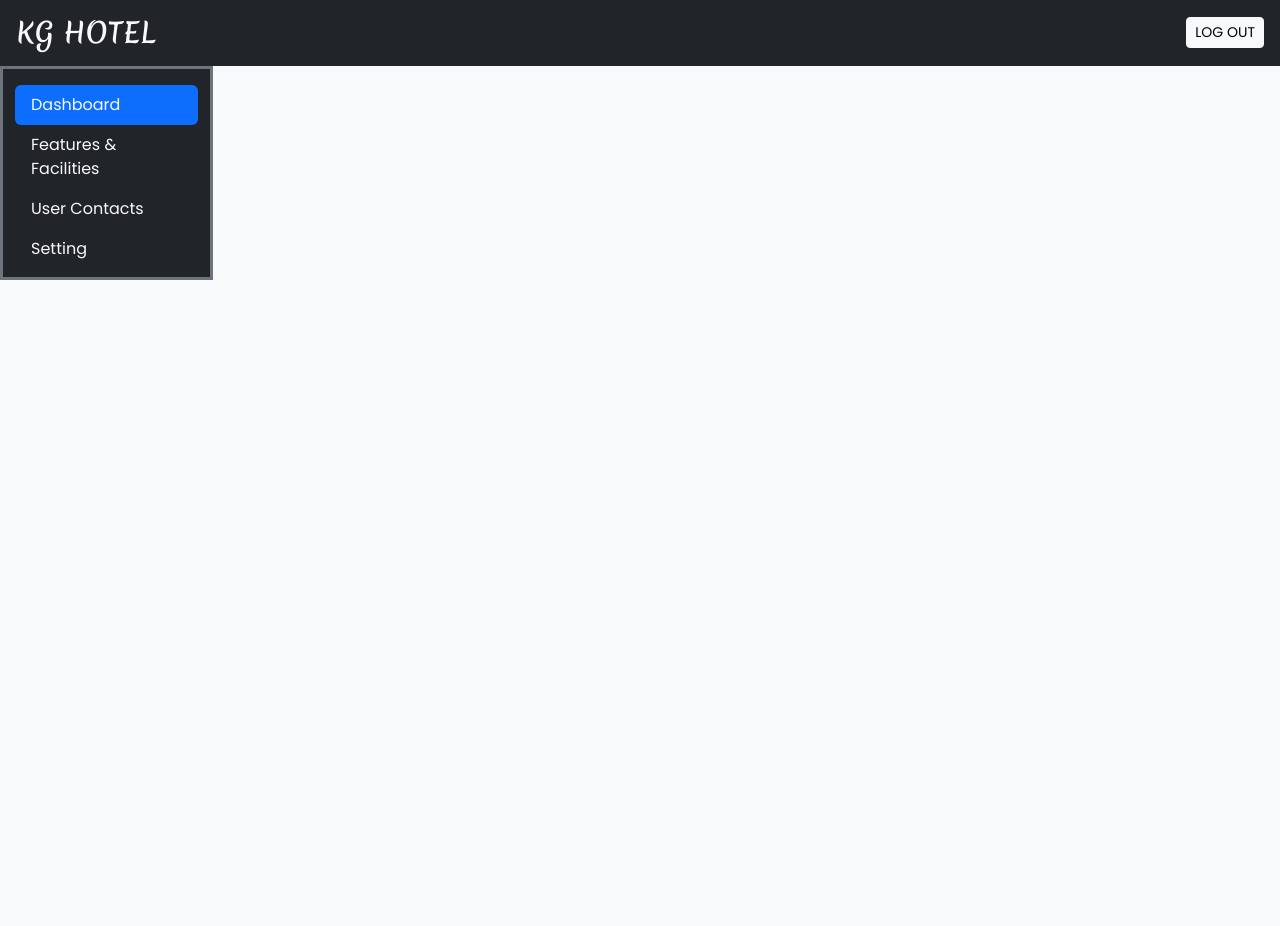
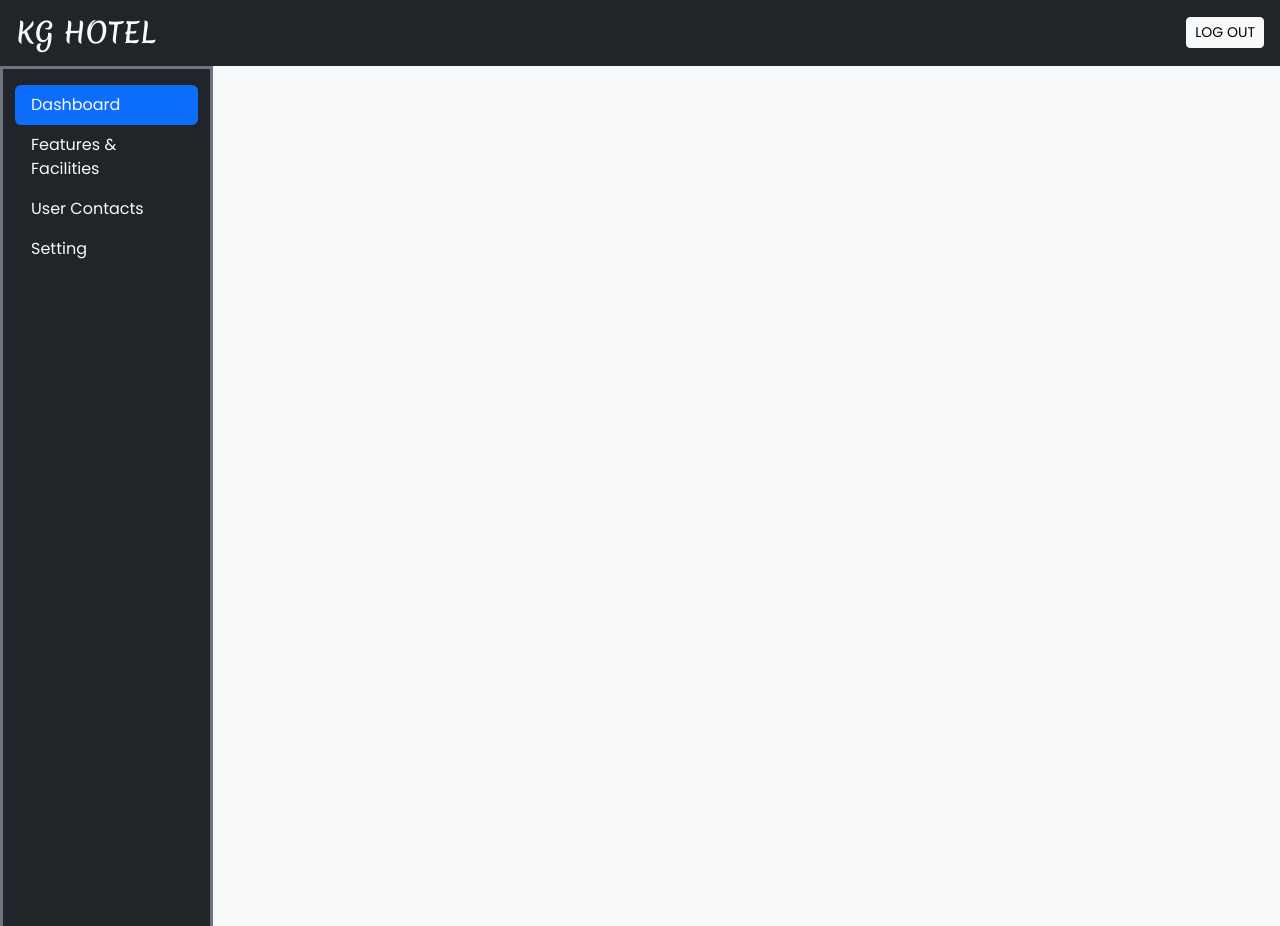
Before and after one commit to KongPobW/KG-Hotel, a PHP site: page /admin/dashboard.php in a window 1280 px wide. Run offline with PHP 8.4, Linux system fonts and the light colour scheme.

Commit message:
adjust height

```diff
--- a/admin/dashboard.php
+++ b/admin/dashboard.php
@@ -7,6 +7,20 @@
     <title>Admin - Dashboard</title>
     <?php require('../inc/link.php'); ?>
     <link rel="stylesheet" href="./css/style.css">
+    <style>
+    #admin-menu {
+        position: fixed;
+        height: 100%;
+        z-index: 2;
+    }
+
+    @media screen and (max-width: 992px) {
+        #admin-menu {
+            height: auto;
+            width: 100%;
+        }
+    }
+    </style>
 </head>
 
 <body class="bg-light">
```
